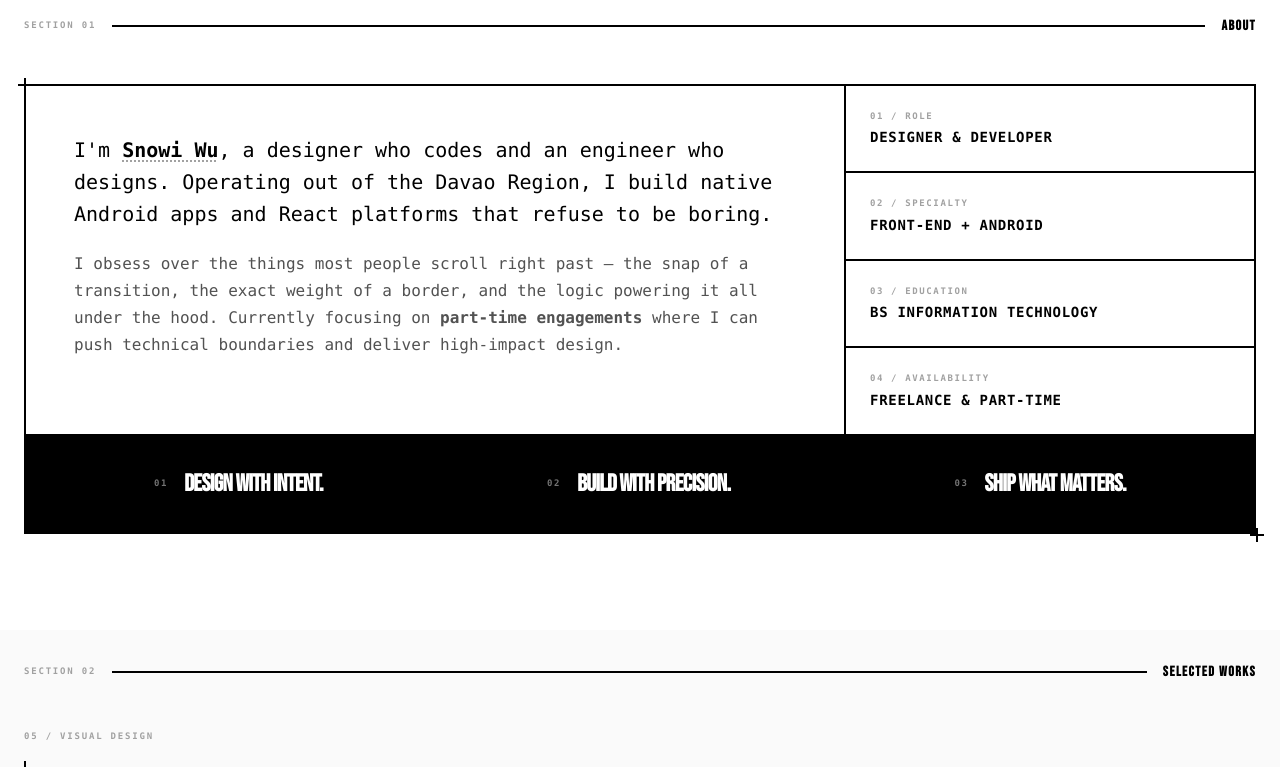
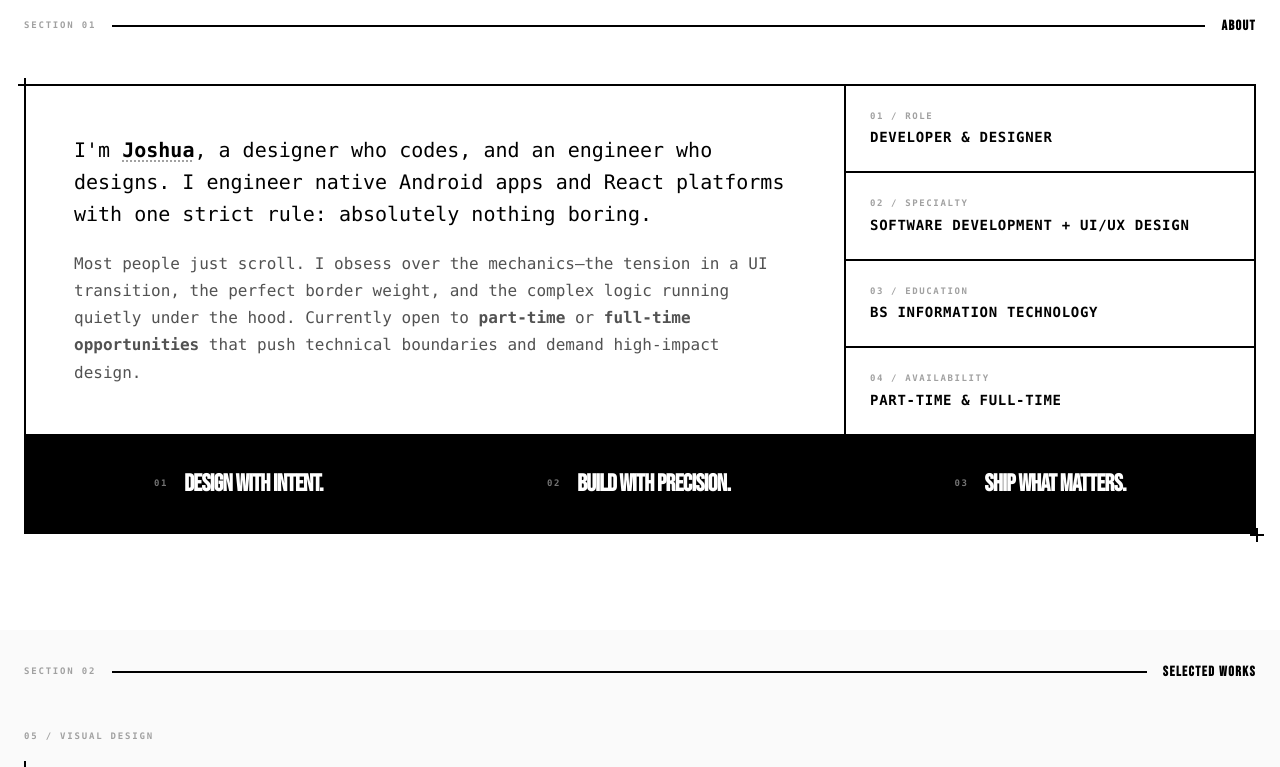
Before and after one commit to jsnowify/snowi, a React (Vite) app: page / in a window 1280 px wide. Shown: the part 820-1587 px from the top of the page. Built offline with nearby package versions, Linux system fonts and the light colour scheme.

Commit message:
FIXED: Improve words

```diff
--- a/src/components/About.jsx
+++ b/src/components/About.jsx
@@ -1,4 +1,4 @@
-import { useRef, useEffect } from "react";
+import { useRef, useEffect, useState } from "react";
 import gsap from "gsap";
 import { useGSAP } from "@gsap/react";
 import { ScrollTrigger } from "gsap/ScrollTrigger";
@@ -8,10 +8,14 @@ import GridMarker from "./GridMarker";
 gsap.registerPlugin(ScrollTrigger, ScrambleTextPlugin);
 
 const facts = [
-  { idx: "01", label: "Role", value: "Designer & Developer" },
-  { idx: "02", label: "Specialty", value: "Front-end + Android" },
+  { idx: "01", label: "Role", value: "Developer & Designer" },
+  {
+    idx: "02",
+    label: "Specialty",
+    value: "Software Development + UI/UX Design",
+  },
   { idx: "03", label: "Education", value: "BS Information Technology" },
-  { idx: "04", label: "Availability", value: "Freelance & Part-time" }, // Updated per your request
+  { idx: "04", label: "Availability", value: "Part-time & Full-Time" },
 ];
 
 function FactCell({ f, isLast }) {
@@ -57,12 +61,12 @@ function FactCell({ f, isLast }) {
   );
 }
 
-function ScrambleInlineName() {
+function ScrambleInlineName({ onActiveChange }) {
   const textRef = useRef();
   const tweenRef = useRef(null);
   const activeRef = useRef(false);
-  const ALIAS = "Snowi Wu";
-  const REAL = "Joshua Cambronero";
+  const ALIAS = "Joshua";
+  const REAL = "Snowi";
 
   const to = (target, speed = 0.6) => {
     if (tweenRef.current) tweenRef.current.kill();
@@ -75,14 +79,19 @@ function ScrambleInlineName() {
 
   const handleEnter = () => {
     activeRef.current = true;
+    onActiveChange?.(true);
     to(REAL, 0.6);
   };
+
   const handleLeave = () => {
     activeRef.current = false;
+    onActiveChange?.(false);
     to(ALIAS, 0.8);
   };
+
   const handleTap = () => {
     activeRef.current = !activeRef.current;
+    onActiveChange?.(activeRef.current);
     to(activeRef.current ? REAL : ALIAS, 0.7);
   };
 
@@ -104,6 +113,7 @@ function ScrambleInlineName() {
 
 export default function About() {
   const container = useRef();
+  const [isSnowiActive, setIsSnowiActive] = useState(false);
 
   useGSAP(
     () => {
@@ -115,6 +125,7 @@ export default function About() {
         stagger: 0.1,
         ease: "expo.out",
       });
+
       gsap.from(".philosophy-phrase", {
         scrollTrigger: { trigger: ".philosophy-strip", start: "top 85%" },
         opacity: 0,
@@ -152,16 +163,18 @@ export default function About() {
           {/* Bio */}
           <div className="about-reveal col-span-12 md:col-span-8 border-r-2 border-b-2 border-black p-6 md:p-12 hover:bg-neutral-50 transition-colors duration-300">
             <p className="font-mono text-[clamp(0.9rem,2vw,1.25rem)] leading-[1.6] text-black mb-5">
-              I'm <ScrambleInlineName />, a designer who codes and an engineer
-              who designs. Operating out of the Davao Region, I build native
-              Android apps and React platforms that refuse to be boring.
+              I'm <ScrambleInlineName onActiveChange={setIsSnowiActive} />,{" "}
+              {isSnowiActive
+                ? "my digital alter ego since 2021. 'Snowi' isn't just a moniker—it's the creative identity behind every line of code I write and every pixel I push."
+                : "a designer who codes, and an engineer who designs. I engineer native Android apps and React platforms with one strict rule: absolutely nothing boring."}
             </p>
+
             <p className="font-mono text-sm md:text-base leading-[1.7] text-neutral-600">
-              I obsess over the things most people scroll right past — the snap
-              of a transition, the exact weight of a border, and the logic
-              powering it all under the hood. Currently focusing on{" "}
-              <b>part-time engagements</b> where I can push technical boundaries
-              and deliver high-impact design.
+              Most people just scroll. I obsess over the mechanics—the tension
+              in a UI transition, the perfect border weight, and the complex
+              logic running quietly under the hood. Currently open to{" "}
+              <b>part-time</b> or <b>full-time opportunities</b> that push
+              technical boundaries and demand high-impact design.
             </p>
           </div>
 
--- a/src/components/Footer.jsx
+++ b/src/components/Footer.jsx
@@ -7,8 +7,8 @@ gsap.registerPlugin(ScrambleTextPlugin);
 function ScrambleFooterName() {
   const ref = useRef();
   const tween = useRef(null);
-  const ALIAS = "Snowi Wu";
-  const REAL = "Joshua Cambronero";
+  const ALIAS = "Joshua Cambronero";
+  const REAL = "Snowi Wu ";
 
   const to = (target) => {
     if (tween.current) tween.current.kill();
--- a/src/components/Hero.jsx
+++ b/src/components/Hero.jsx
@@ -7,7 +7,7 @@ import GridMarker from "./GridMarker";
 gsap.registerPlugin(ScrambleTextPlugin);
 
 const roles = [
-  { id: "01", label: "Engineer", title: "Software\nEngineer" },
+  { id: "01", label: "Engineer", title: "Software\nDeveloper" },
   { id: "02", label: "Design", title: "Graphic\nDesigner" },
   { id: "03", label: "Experience", title: "UI & UX\nDesigner" },
 ];
@@ -197,12 +197,12 @@ export default function Hero() {
           >
             <div className="hero-name-wrapper relative w-full h-[clamp(7rem,14vw,14rem)] flex items-center">
               <ScrambleName
-                lines={["Snowi", "Wu"]}
+                lines={["Joshua", "Cambronero"]}
                 active={!isRevealed}
                 className={`text-white ${isRevealed ? "-translate-y-12 opacity-0 pointer-events-none" : "translate-y-0 opacity-100"} ${sharedNameClass}`}
               />
               <ScrambleName
-                lines={["Joshua", "Cambronero"]}
+                lines={["Snowi"]}
                 active={isRevealed}
                 className={`text-neutral-400 ${isRevealed ? "translate-y-0 opacity-100" : "translate-y-12 opacity-0 pointer-events-none"} ${sharedNameClass}`}
               />
--- a/src/components/Nav.jsx
+++ b/src/components/Nav.jsx
@@ -44,8 +44,8 @@ function ScrambleLogo({ onClick }) {
   const ref = useRef();
   const tween = useRef(null);
   const activeRef = useRef(false);
-  const ALIAS = "SW";
-  const REAL = "JC";
+  const ALIAS = "JC";
+  const REAL = "S";
 
   const to = (target, speed = 0.6) => {
     if (tween.current) tween.current.kill();
--- a/src/components/Preloader.jsx
+++ b/src/components/Preloader.jsx
@@ -80,7 +80,7 @@ export default function Preloader({ onComplete }) {
           {
             duration: 1.1,
             scrambleText: {
-              text: "Snowi Wu",
+              text: "Snowi",
               chars: "upperCase",
               speed: 0.5,
             },
```
